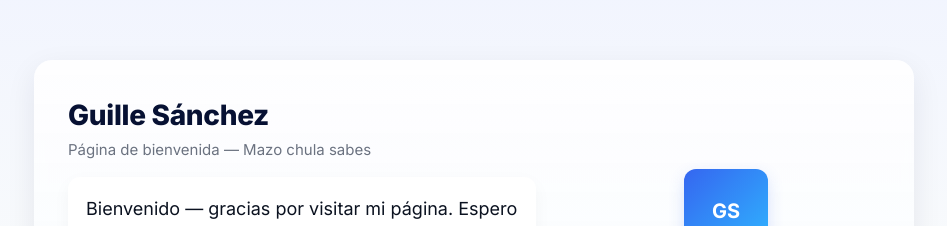
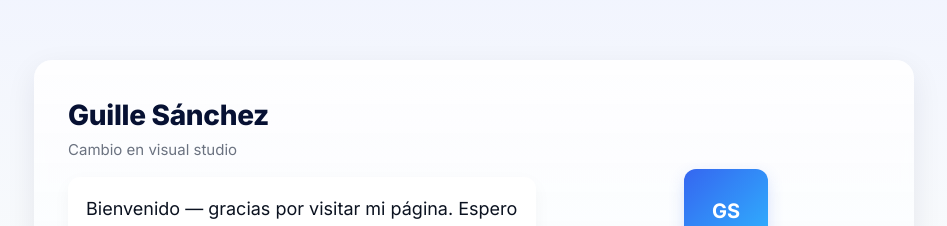
Before and after one commit to guisnzmtz/webestaticaGuille, a plain HTML site: page index.html in a window 1280 px wide. Shown: the part 150-376 px from the top of the page, without its empty margins (166-1113 px from the left). Drawn offline with Linux system fonts and the light colour scheme.

Commit message:
Cambio en el texto de bienvenida

```diff
--- a/index.html
+++ b/index.html
@@ -19,7 +19,7 @@
     <main class="container" role="main">
         <section class="left">
             <h1 class="name">Guille Sánchez </h1>
-            <p class="title">Página de bienvenida — Mazo chula sabes</p>
+            <p class="title">Cambio en visual studio</p>
 
             <div class="card fade-in" id="welcomeCard" aria-live="polite">
                 <p id="welcomeMessage" class="message">Bienvenido — gracias por visitar mi página. Espero que encuentres
```
